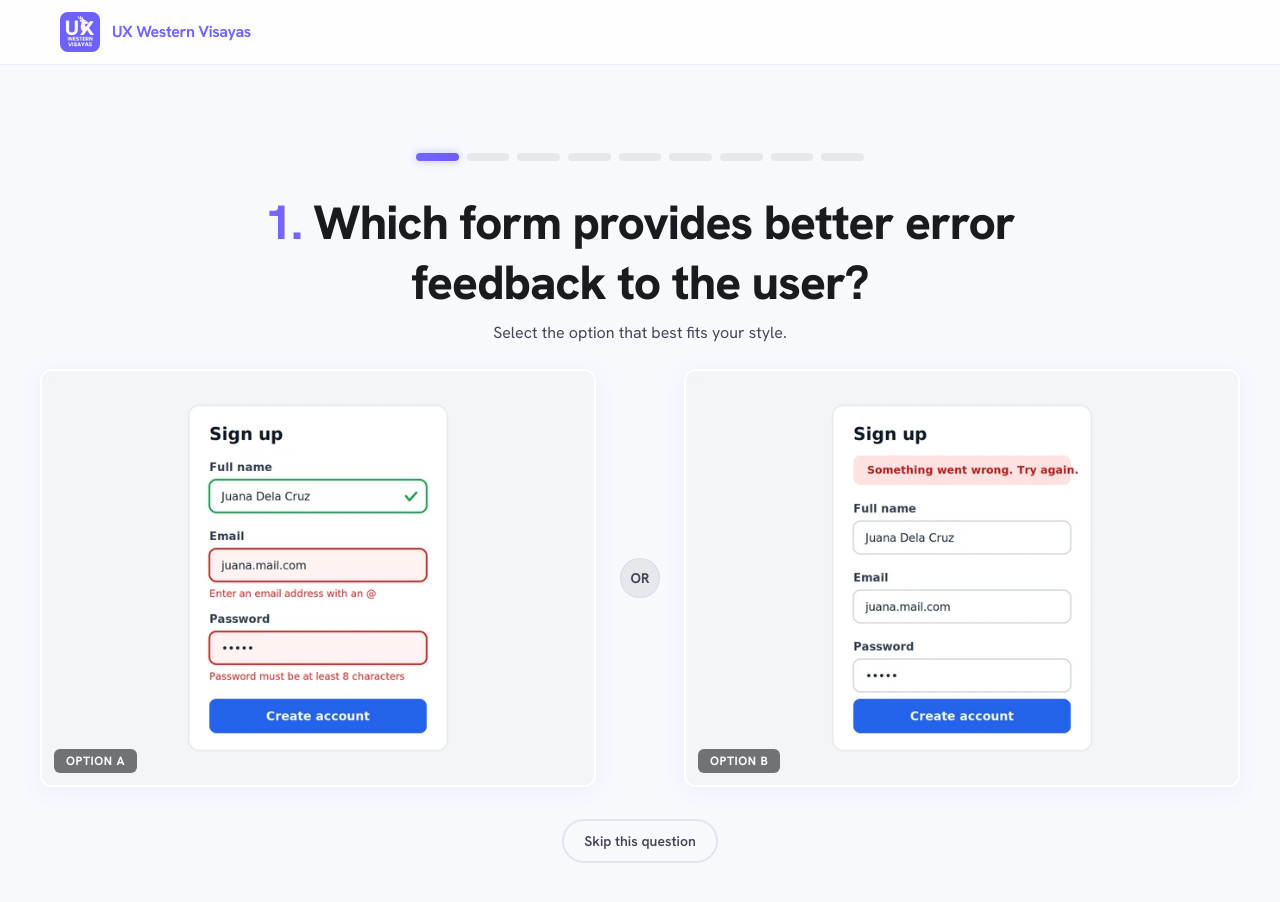
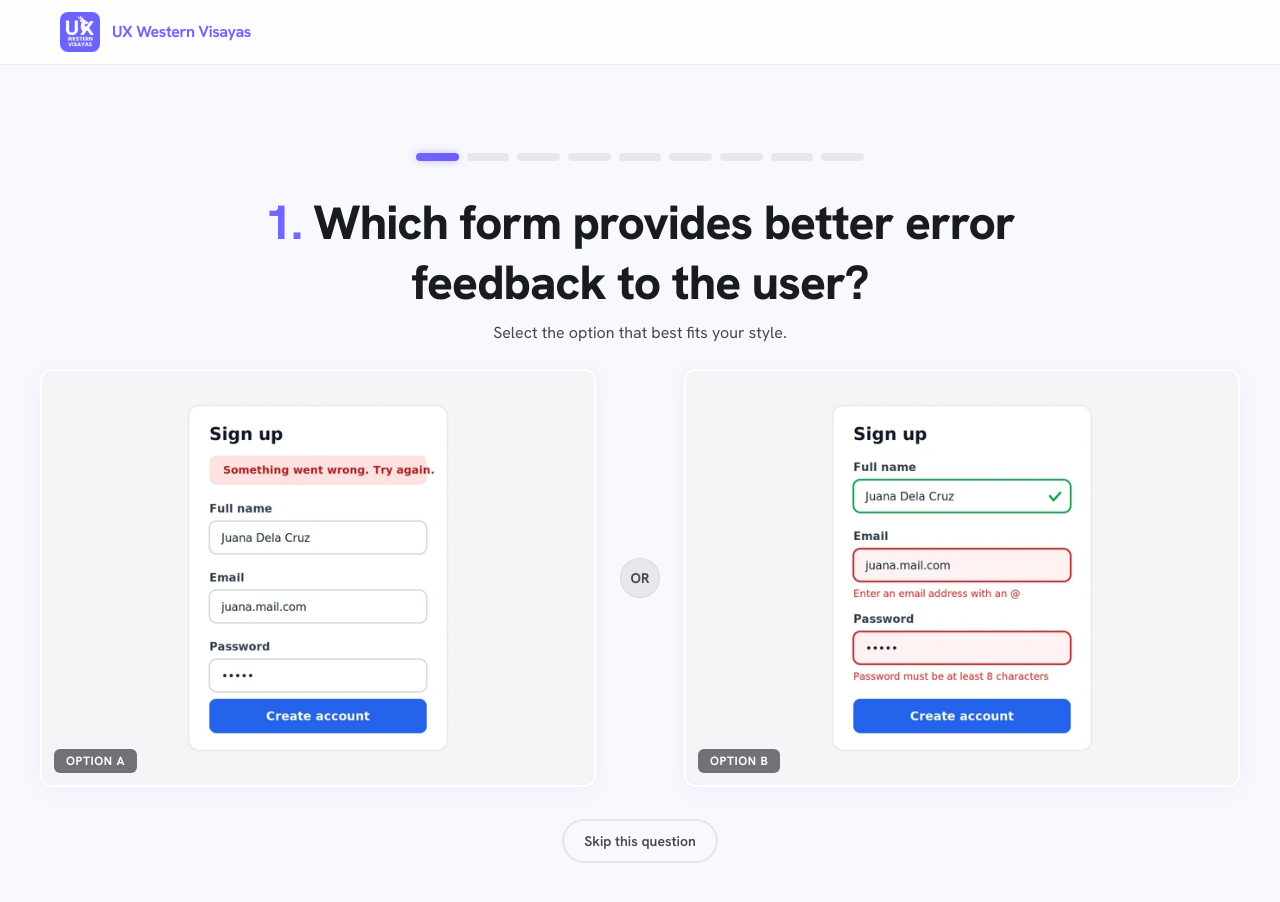
Before and after one commit to glzjoo/this-or-that-uxwesternvisayas, a Next.js app: page / in a window 1280 px wide. Both pictures are taken after a click on the button "Start Game". Shown: the top 902 px of the page. Built offline with nearby package versions, Linux system fonts and the light colour scheme.

Commit message:
randomize questions

```diff
--- a/app/components/ResultCard.tsx
+++ b/app/components/ResultCard.tsx
@@ -16,15 +16,13 @@ export default function ResultCard({
     <div className="animate-result-reveal w-full max-w-4xl mx-auto mt-6">
       <div
         className={`
-          flex flex-col md:flex-row md:items-center md:justify-between gap-4 md:gap-8 rounded-xl px-6 py-5 border-2
+          w-full flex items-start gap-4 rounded-xl px-6 py-5 border-2 mb-6
           ${isCorrect
             ? "bg-success/5 border-success/20"
             : "bg-tertiary/5 border-tertiary/20"
           }
         `}
       >
-        {/* Left: icon + explanation */}
-        <div className="flex items-start gap-4 flex-1 min-w-0">
         {/* Icon */}
         <div
           className={`
@@ -56,22 +54,24 @@ export default function ResultCard({
         </div>
 
         {/* Explanation text */}
+        <div className="flex-1 min-w-0">
           <p className="text-sm leading-relaxed text-on-surface-variant">
             {explanation}
           </p>
         </div>
+      </div>
 
-        {/* Right: Next button */}
-        <div className="shrink-0 self-center">
+      {/* Next button centered below */}
+      <div className="flex justify-center w-full">
         <button
           type="button"
           onClick={onNext}
           id="next-question-btn"
           className="
-              inline-flex items-center gap-2 px-5 py-2.5 rounded-lg whitespace-nowrap
+            inline-flex items-center gap-2 px-8 py-3 rounded-full
             bg-primary text-on-primary font-bold text-sm
             hover:bg-primary-dark active:scale-[0.98]
-              transition-all duration-200
+            transition-all duration-200 shadow-md hover:shadow-lg
             focus-visible:outline-2 focus-visible:outline-offset-2 focus-visible:outline-primary
           "
         >
@@ -88,6 +88,5 @@ export default function ResultCard({
         </button>
       </div>
     </div>
-    </div>
   );
 }
--- a/app/page.tsx
+++ b/app/page.tsx
@@ -271,17 +271,18 @@ export default function Home() {
 
             {/* Powered by badge + credits */}
             <div
-              className="mt-4 opacity-0 animate-fade-in"
+              className="mt-6 flex flex-col gap-1.5 opacity-0 animate-fade-in"
               style={{ animationDelay: "0.6s" }}
             >
               <p className="text-xs text-outline">
                 Powered by{" "}
                 <span className="font-semibold text-primary">UX Western Visayas</span>
               </p>
-              <p className="text-xs text-outline/70 mt-1">
+              <p className="text-xs text-outline/70">
                 Developed by <span className="font-medium text-outline">Glaiza Mae Salvaloza</span>
-                {" · "}Content &amp; Testing by{" "}
-                <span className="font-medium text-outline">Kyne Hao &amp; Keane Dalisay</span>
+              </p>
+              <p className="text-xs text-outline/70">
+                Content &amp; Testing by <span className="font-medium text-outline">Kyne Hao &amp; Keane Dalisay</span>
               </p>
             </div>
           </div>
@@ -477,7 +478,6 @@ export default function Home() {
             className="grid grid-cols-1 md:grid-cols-[1fr_auto_1fr] gap-4 md:gap-6 items-start"
             key={`cards-${currentIndex}`}
           >
-            {/* Option A */}
             <div className="opacity-0 animate-slide-up" style={{ animationDelay: "0.1s" }}>
               <VotingCard
                 image={currentQuestion.optionA.image}
@@ -486,6 +486,8 @@ export default function Home() {
                 isSelected={selectedOption === "A"}
                 isOtherSelected={selectedOption === "B"}
                 isDisabled={selectedOption !== null}
+                isCorrectOption={currentQuestion.correctAnswer === "A"}
+                showResult={gamePhase === "result"}
                 onClick={() => handleSelect("A")}
               />
             </div>
@@ -502,7 +504,6 @@ export default function Home() {
               </span>
             </div>
 
-            {/* Option B */}
             <div className="opacity-0 animate-slide-up" style={{ animationDelay: "0.2s" }}>
               <VotingCard
                 image={currentQuestion.optionB.image}
@@ -511,6 +512,8 @@ export default function Home() {
                 isSelected={selectedOption === "B"}
                 isOtherSelected={selectedOption === "A"}
                 isDisabled={selectedOption !== null}
+                isCorrectOption={currentQuestion.correctAnswer === "B"}
+                showResult={gamePhase === "result"}
                 onClick={() => handleSelect("B")}
               />
             </div>
--- a/public/data/questions.json
+++ b/public/data/questions.json
@@ -24,17 +24,17 @@
       "question": "Which section has a stronger call-to-action button?",
       "subtitle": "Select the option that best fits your style.",
       "optionA": {
+        "image": "/images/1_B.webp",
+        "label": "Uniform text sizes"
+      },
+      "optionB": {
         "image": "/images/1_A.webp",
         "label": "Clear typographic scale"
       },
-      "optionB": {
-        "image": "/images/1_B.webp",
-        "label": "Uniform text sizes"
-      },
-      "correctAnswer": "A",
-      "wrongAnswer": "B",
-      "explanationforA": "Correct. Atlassian's 'Get it free' button pairs short, punchy copies with a clear, high-value incentive. It tells you exactly what you are getting and removes risk by leading with 'free'. Strong CTAs name a specific and motivating copy.",
-      "explanationforB": "Not quite. 'Check it Out…' is vague since it describes an action but not a reason. It doesn't tell the user what they'll get or why it's worth clicking, so it gives them no real motivation despite the use of an icon. Atlassian's 'Get it free' is stronger because it's specific and leads with a clear, tangible benefit. A good CTA sells the outcome, not just the click."
+      "correctAnswer": "B",
+      "wrongAnswer": "A",
+      "explanationforA": "Not quite. 'Check it Out…' is vague since it describes an action but not a reason. It doesn't tell the user what they'll get or why it's worth clicking, so it gives them no real motivation despite the use of an icon. Atlassian's 'Get it free' is stronger because it's specific and leads with a clear, tangible benefit. A good CTA sells the outcome, not just the click.",
+      "explanationforB": "Correct. Atlassian's 'Get it free' button pairs short, punchy copies with a clear, high-value incentive. It tells you exactly what you are getting and removes risk by leading with 'free'. Strong CTAs name a specific and motivating copy."
     },
     {
       "id": 3,
@@ -60,17 +60,17 @@
       "question": "Which form provides better error feedback to the user?",
       "subtitle": "Select the option that best fits your style.",
       "optionA": {
+        "image": "/images/4_B.webp",
+        "label": "Intrusive modal error popup"
+      },
+      "optionB": {
         "image": "/images/4_A.webp",
         "label": "Inline validation messages"
       },
-      "optionB": {
-        "image": "/images/4_B.webp",
-        "label": "Intrusive modal error popup"
-      },
-      "correctAnswer": "A",
-      "wrongAnswer": "B",
-      "explanationforA": "Correct. This form marks exactly which fields failed and says how to fix each one — plus confirms the valid field with a check. Good error feedback locates the problem and states the fix, so users recover without hunting.",
-      "explanationforB": "Not quite. 'Something went wrong. Try again.' tells the user nothing — not which field failed or what to change, forcing trial and error. The inline version wins because errors sit next to the exact field with a specific fix."
+      "correctAnswer": "B",
+      "wrongAnswer": "A",
+      "explanationforA": "Not quite. 'Something went wrong. Try again.' tells the user nothing — not which field failed or what to change, forcing trial and error. The inline version wins because errors sit next to the exact field with a specific fix.",
+      "explanationforB": "Correct. This form marks exactly which fields failed and says how to fix each one — plus confirms the valid field with a check. Good error feedback locates the problem and states the fix, so users recover without hunting."
     },
     {
       "id": 5,
@@ -96,17 +96,17 @@
       "question": "Which layout uses whitespace more effectively?",
       "subtitle": "Select the option that best fits your style.",
       "optionA": {
+        "image": "/images/q6_option_b.jpg",
+        "label": "Cramped and cluttered"
+      },
+      "optionB": {
         "image": "/images/q6_option_a.jpg",
         "label": "Generous breathing room"
       },
-      "optionB": {
-        "image": "/images/q6_option_b.jpg",
-        "label": "Cramped and cluttered"
-      },
-      "correctAnswer": "A",
-      "wrongAnswer": "B",
-      "explanationforA": "Whitespace (negative space) improves readability, focuses attention, and creates a sense of elegance. Cramped layouts overwhelm users and make content harder to scan.",
-      "explanationforB": "Not quite. This layout packs too much content into a small space, leaving little room for elements to breathe. The lack of whitespace makes the interface feel cluttered and overwhelming, which can make it difficult for users to scan and find the information they need."
+      "correctAnswer": "B",
+      "wrongAnswer": "A",
+      "explanationforA": "Not quite. This layout packs too much content into a small space, leaving little room for elements to breathe. The lack of whitespace makes the interface feel cluttered and overwhelming, which can make it difficult for users to scan and find the information they need.",
+      "explanationforB": "Correct. Whitespace (negative space) improves readability, focuses attention, and creates a sense of elegance. Cramped layouts overwhelm users and make content harder to scan."
     },
     {
       "id": 7,
@@ -132,17 +132,17 @@
       "question": "Which header makes better use of its navigation bar?",
       "subtitle": "Select the option that best fits your style.",
       "optionA": {
+        "image": "/images/8_B.webp",
+        "label": "Header with inconsistent sizing and weight"
+      },
+      "optionB": {
         "image": "/images/8_A.webp",
         "label": "Header with clear visual hierarchy"
       },
-      "optionB": {
-        "image": "/images/8_B.webp",
-        "label": "Header with inconsistent sizing and weight"
-      },
-      "correctAnswer": "A",
-      "wrongAnswer": "B",
-      "explanationforA": "Correct. USLS keeps its header clean and focused. Logo on the left, a single hamburger menu on the right, and nothing competing for attention. That clarity makes the navigation instantly readable and gives the content below room to breathe.",
-      "explanationforB": "Not quite. WVSU's header tries to do too much at once — a large logo, phone number, email, four social icons, a portal button, and a second overlapping logo and menu all stacked together. The result is cluttered and hard to scan, so users don't know where to look first. USLS is the stronger choice because it keeps the navigation simple and uncluttered, making it far easier to use. "
+      "correctAnswer": "B",
+      "wrongAnswer": "A",
+      "explanationforA": "Not quite. WVSU's header tries to do too much at once — a large logo, phone number, email, four social icons, a portal button, and a second overlapping logo and menu all stacked together. The result is cluttered and hard to scan, so users don't know where to look first. USLS is the stronger choice because it keeps the navigation simple and uncluttered, making it far easier to use. ",
+      "explanationforB": "Correct. USLS keeps its header clean and focused. Logo on the left, a single hamburger menu on the right, and nothing competing for attention. That clarity makes the navigation instantly readable and gives the content below room to breathe."
     },
     {
       "id": 9,
```
Also changed, not shown: app/components/VotingCard.tsx (+58 -25 lines). Lines whose indentation alone changed are shown as unchanged.
